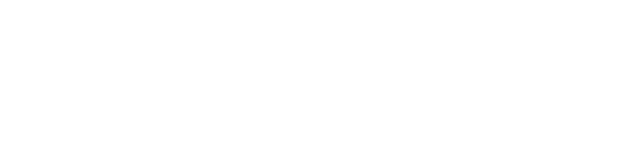
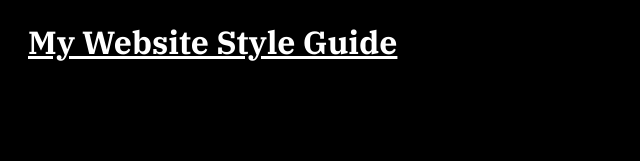
Before and after one commit to AdelineSey/website-design-system, a plain HTML site: page index.html in a window 1280 px wide. Shown: the whole page, without its empty margins (0-640 px from the left). Drawn offline with Linux system fonts and the light colour scheme.

Commit message:
Setup header and added minor styling.

```diff
--- a/index.html
+++ b/index.html
@@ -4,8 +4,20 @@
         <meta charset="UTF-8">
         <meta name="viewport" content="width=device-width, initial-scalel=1.0">
         <title>Website Design System</title>
+        <link rel="stylesheet" href="styles.css">
+        <link rel="preconnect" href="https://fonts.googleapis.com">
+        <link rel="preconnect" href="https://fonts.gstatic.com" crossorigin>
+        <link href="https://fonts.googleapis.com/css2?family=IBM+Plex+Serif:ital,wght@0,100;0,200;0,300;0,400;0,500;0,600;0,700;1,100;1,200;1,300;1,400;1,500;1,600;1,700&display=swap" rel="stylesheet">
     </head>
     <body>
+        <header>
+            <h1>My Website Style Guide</h1>
+        </header>
+        <main>
+            <div class="color">
+                <h2>Colors</h2>
 
+            </div>
+        </main>
     </body>
 </html>
--- a/styles.css
+++ b/styles.css
@@ -0,0 +1,27 @@
+/* Base Styles */
+
+html {
+    background-color: black;
+}
+
+body {
+    font-family: "IBM Plex Serif", serif;
+    font-weight: 400;
+    font-style: normal;
+}
+
+/* Header */
+
+header {
+    color: white;
+    margin-left: 20px;
+    text-decoration: underline;
+}
+
+/* Main */
+
+.color {
+    display: grid;
+
+
+}
```
